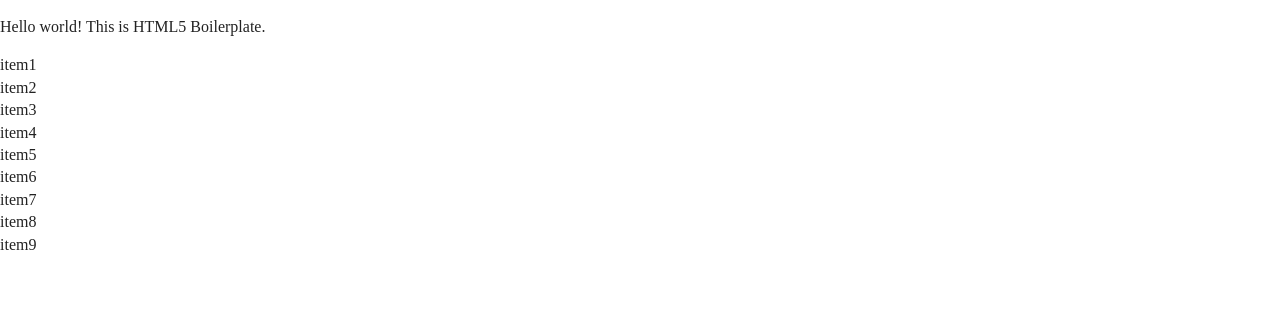
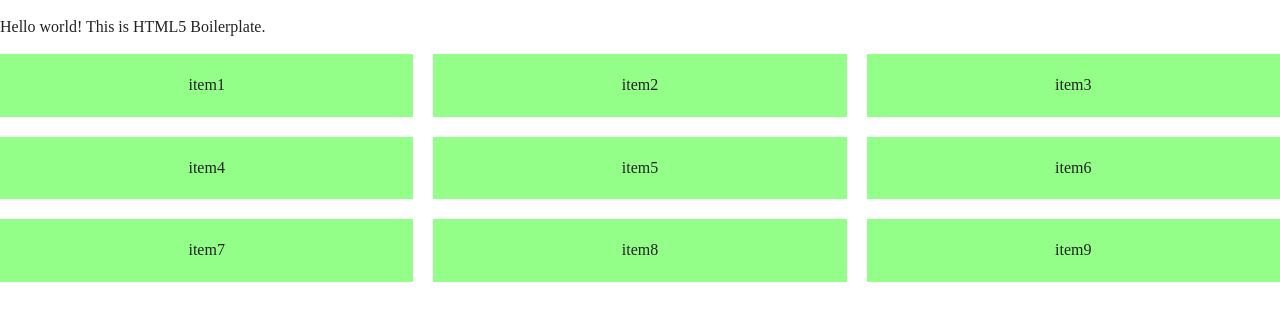
Before and after one commit to roman-zamlinskiy/TestPHPStorm, a plain HTML site: page index.html in a window 1280 px wide. Drawn offline with nearby package versions, Linux system fonts and the light colour scheme.

Commit message:
grid test

```diff
--- a/css/main.css
+++ b/css/main.css
@@ -289,3 +289,17 @@ textarea {
         page-break-after: avoid;
     }
 }
+
+.grid{
+    display: grid;
+    grid-template-columns: repeat(auto-fill, minmax(320px, 1fr));
+    grid-gap: 20px;
+    text-align: center;
+
+}
+
+.grid > div {
+    background: #93ff89;
+    padding: 20px;
+
+}
```
